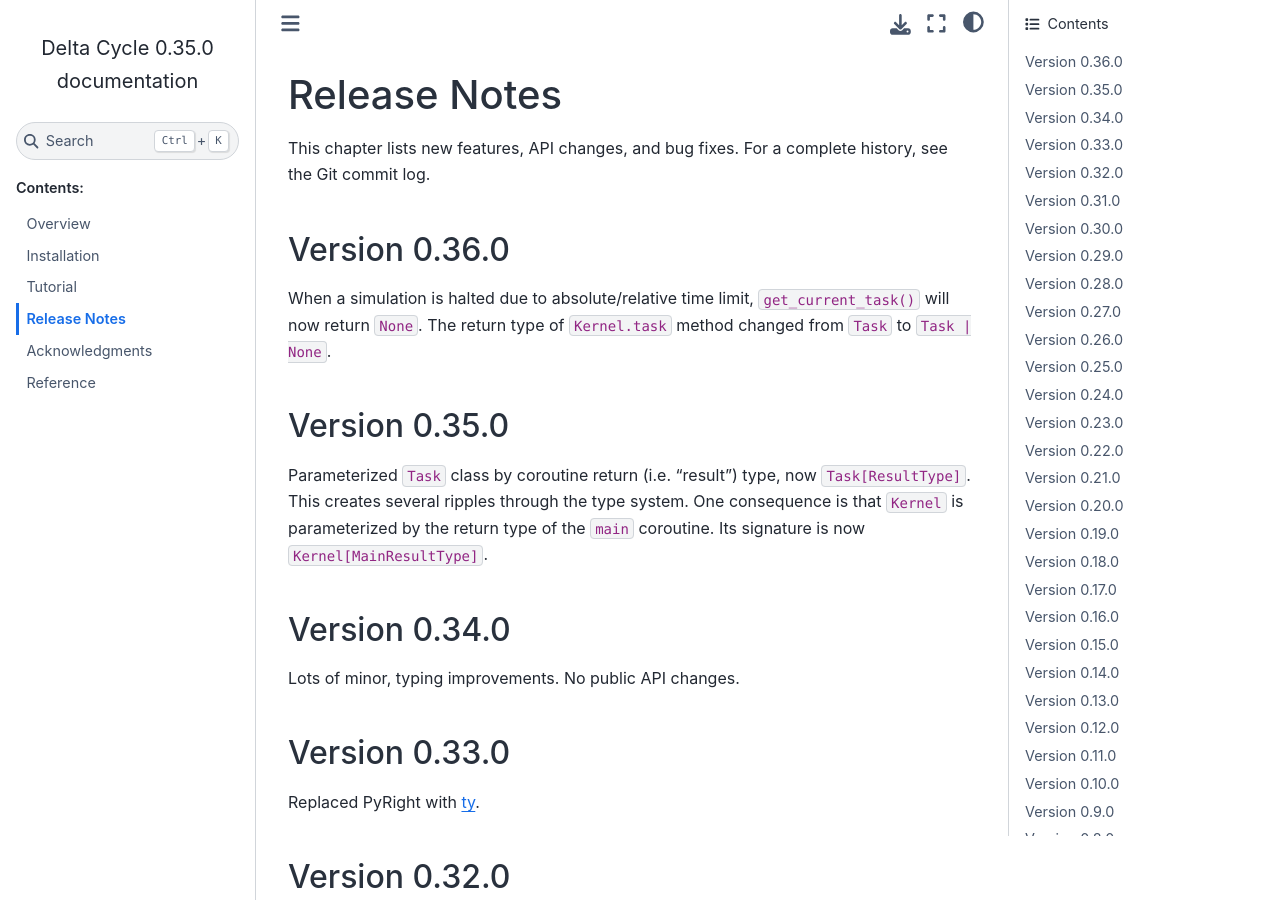
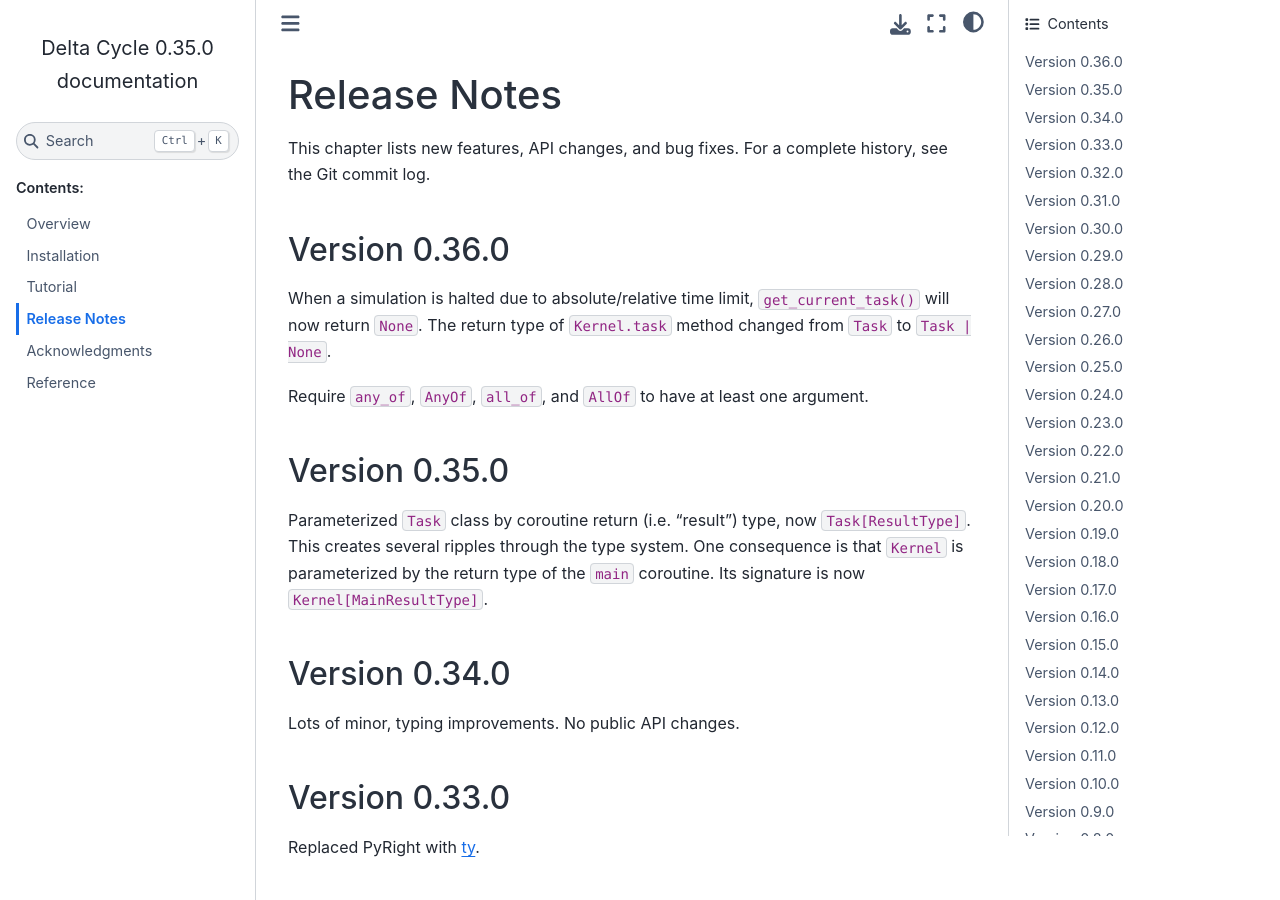
Before and after one commit to cjdrake/deltacycle, a Sphinx documentation site: the page built from doc/source/release_notes.rst, in a window 1280 px wide and 900 px high. Built offline with Sphinx 7.4.7 and the Sphinx Book theme 1.1.4, drawn with Linux system fonts in a browser that asks for light colours.

Commit message:
Update release notes

```diff
--- a/doc/source/release_notes.rst
+++ b/doc/source/release_notes.rst
@@ -14,6 +14,8 @@ Version 0.36.0
 When a simulation is halted due to absolute/relative time limit,
 ``get_current_task()`` will now return ``None``.
 The return type of ``Kernel.task`` method changed from ``Task`` to ``Task | None``.
+
+Require ``any_of``, ``AnyOf``, ``all_of``, and ``AllOf`` to have at least one argument.
 
 
 Version 0.35.0
```
